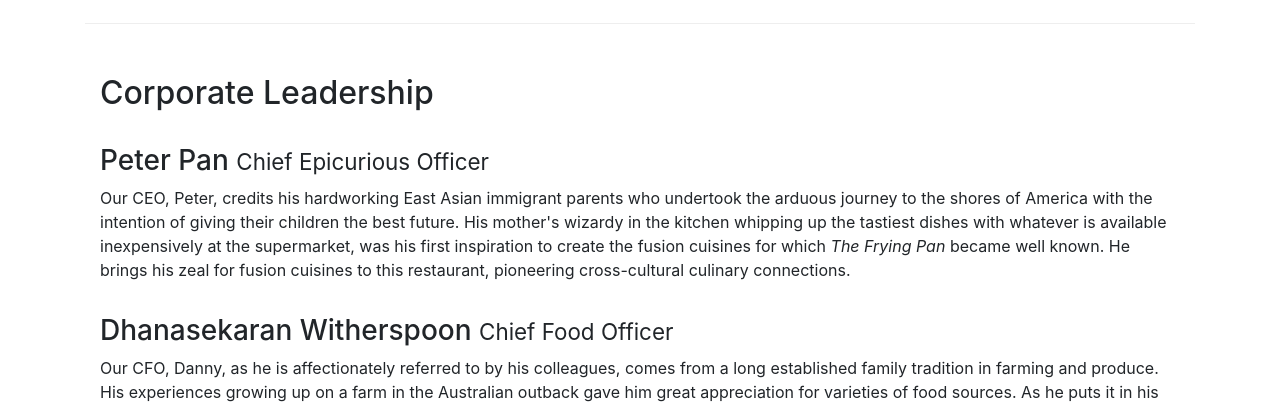
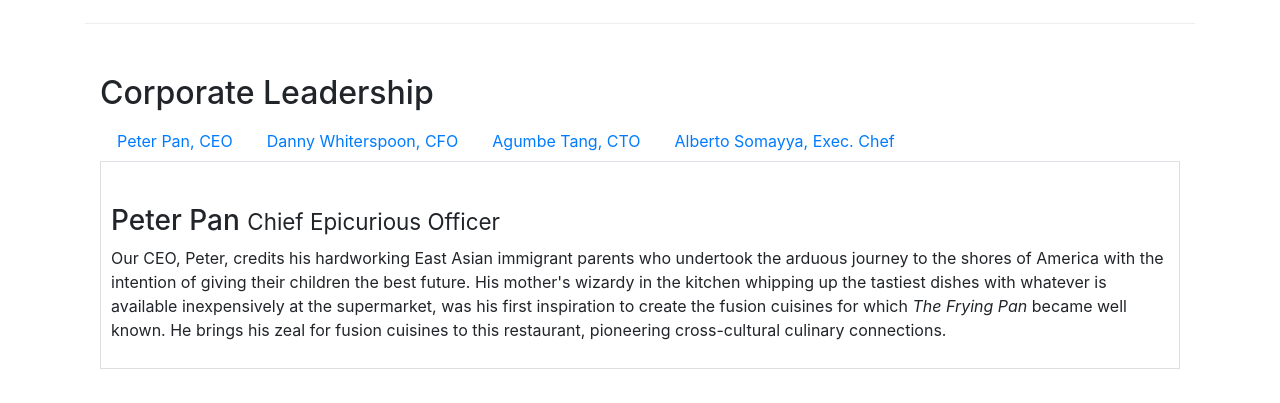
Before and after one commit to CodeXMalinga/conFusion, a website: page aboutus.html in a window 1280 px wide. Shown: the part 980-1383 px from the top of the page. Drawn offline with nearby package versions, Linux system fonts and the light colour scheme.

Commit message:
Nav Tabs Added to About Us Page

```diff
--- a/aboutus.html
+++ b/aboutus.html
@@ -40,8 +40,8 @@
           <span class="navbar-toggler-icon"></span>
         </button>
         <a href="./index.html" class="navbar-brand mr-auto"
-          ><img src="./img/logo.png" alt="logo" height="30" width="41"></a
-        >
+          ><img src="./img/logo.png" alt="logo" height="30" width="41"
+        /></a>
 
         <div class="collapse navbar-collapse" id="Navbar">
           <ul class="navbar-nav mr-auto">
@@ -160,48 +160,86 @@
       <div class="row row-content">
         <div class="col-12">
           <h2>Corporate Leadership</h2>
+          <ul class="nav nav-tabs">
+            <li class="nav-item">
+              <a href="#peter" class="nav-link" role="tab" data-toggle="tab"
+                >Peter Pan, CEO</a
+              >
+            </li>
+            <li class="nav-item">
+              <a href="#danny" class="nav-link" role="tab" data-toggle="tab"
+                >Danny Whiterspoon, CFO</a
+              >
+            </li>
+            <li class="nav-item">
+              <a href="#agumbe" class="nav-link" role="tab" data-toggle="tab"
+                >Agumbe Tang, CTO</a
+              >
+            </li>
+            <li class="nav-item">
+              <a href="#alberto" class="nav-link" role="tab" data-toggle="tab"
+                >Alberto Somayya, Exec. Chef</a
+              >
+            </li>
+          </ul>
+
+          <div class="tab-content">
+            <div class="tab-pane fade show active" role="tabpane" id="peter">
               <h3>Peter Pan <small>Chief Epicurious Officer</small></h3>
               <p class="d-none d-sm-block">
-            Our CEO, Peter, credits his hardworking East Asian immigrant parents
-            who undertook the arduous journey to the shores of America with the
-            intention of giving their children the best future. His mother's
-            wizardy in the kitchen whipping up the tastiest dishes with whatever
-            is available inexpensively at the supermarket, was his first
-            inspiration to create the fusion cuisines for which
-            <em>The Frying Pan</em> became well known. He brings his zeal for
-            fusion cuisines to this restaurant, pioneering cross-cultural
-            culinary connections.
+                Our CEO, Peter, credits his hardworking East Asian immigrant
+                parents who undertook the arduous journey to the shores of
+                America with the intention of giving their children the best
+                future. His mother's wizardy in the kitchen whipping up the
+                tastiest dishes with whatever is available inexpensively at the
+                supermarket, was his first inspiration to create the fusion
+                cuisines for which
+                <em>The Frying Pan</em> became well known. He brings his zeal
+                for fusion cuisines to this restaurant, pioneering
+                cross-cultural culinary connections.
               </p>
-          <h3>Dhanasekaran Witherspoon <small>Chief Food Officer</small></h3>
+            </div>
+            <div class="tab-pane fade" role="tabpane" id="danny">
+              <h3>
+                Dhanasekaran Witherspoon <small>Chief Food Officer</small>
+              </h3>
               <p class="d-none d-sm-block">
                 Our CFO, Danny, as he is affectionately referred to by his
                 colleagues, comes from a long established family tradition in
                 farming and produce. His experiences growing up on a farm in the
-            Australian outback gave him great appreciation for varieties of food
-            sources. As he puts it in his own words,
+                Australian outback gave him great appreciation for varieties of
+                food sources. As he puts it in his own words,
                 <em
-              >Everything that runs, wins, and everything that stays, pays!</em
+                  >Everything that runs, wins, and everything that stays,
+                  pays!</em
                 >
               </p>
+            </div>
+            <div class="tab-pane fade" role="tabpane" id="agumbe">
               <h3>Agumbe Tang <small>Chief Taste Officer</small></h3>
               <p class="d-none d-sm-block">
-            Blessed with the most discerning gustatory sense, Agumbe, our CTO,
-            personally ensures that every dish that we serve meets his exacting
-            tastes. Our chefs dread the tongue lashing that ensues if their dish
-            does not meet his exacting standards. He lives by his motto,
+                Blessed with the most discerning gustatory sense, Agumbe, our
+                CTO, personally ensures that every dish that we serve meets his
+                exacting tastes. Our chefs dread the tongue lashing that ensues
+                if their dish does not meet his exacting standards. He lives by
+                his motto,
                 <em>You click only if you survive my lick.</em>
               </p>
+            </div>
+            <div class="tab-pane fade" role="tabpane" id="alberto">
               <h3>Alberto Somayya <small>Executive Chef</small></h3>
               <p class="d-none d-sm-block">
                 Award winning three-star Michelin chef with wide International
                 experience having worked closely with whos-who in the culinary
-            world, he specializes in creating mouthwatering Indo-Italian fusion
-            experiences. He says,
+                world, he specializes in creating mouthwatering Indo-Italian
+                fusion experiences. He says,
                 <em
-              >Put together the cuisines from the two craziest cultures, and you
-              get a winning hit! Amma Mia!</em
+                  >Put together the cuisines from the two craziest cultures, and
+                  you get a winning hit! Amma Mia!</em
                 >
               </p>
+            </div>
+          </div>
         </div>
       </div>
 
--- a/css/styles.css
+++ b/css/styles.css
@@ -39,5 +39,12 @@ body {
 }
 
 .navbar-dark {
-  background-color: #512DA8;
+  background-color: #512da8;
 }
+
+.tab-content {
+  border-left: 1px solid #ddd;
+  border-right: 1px solid #ddd;
+  border-bottom: 1px solid #ddd;
+  padding: 10px;
+}
```
Lines whose indentation alone changed are shown as unchanged.
